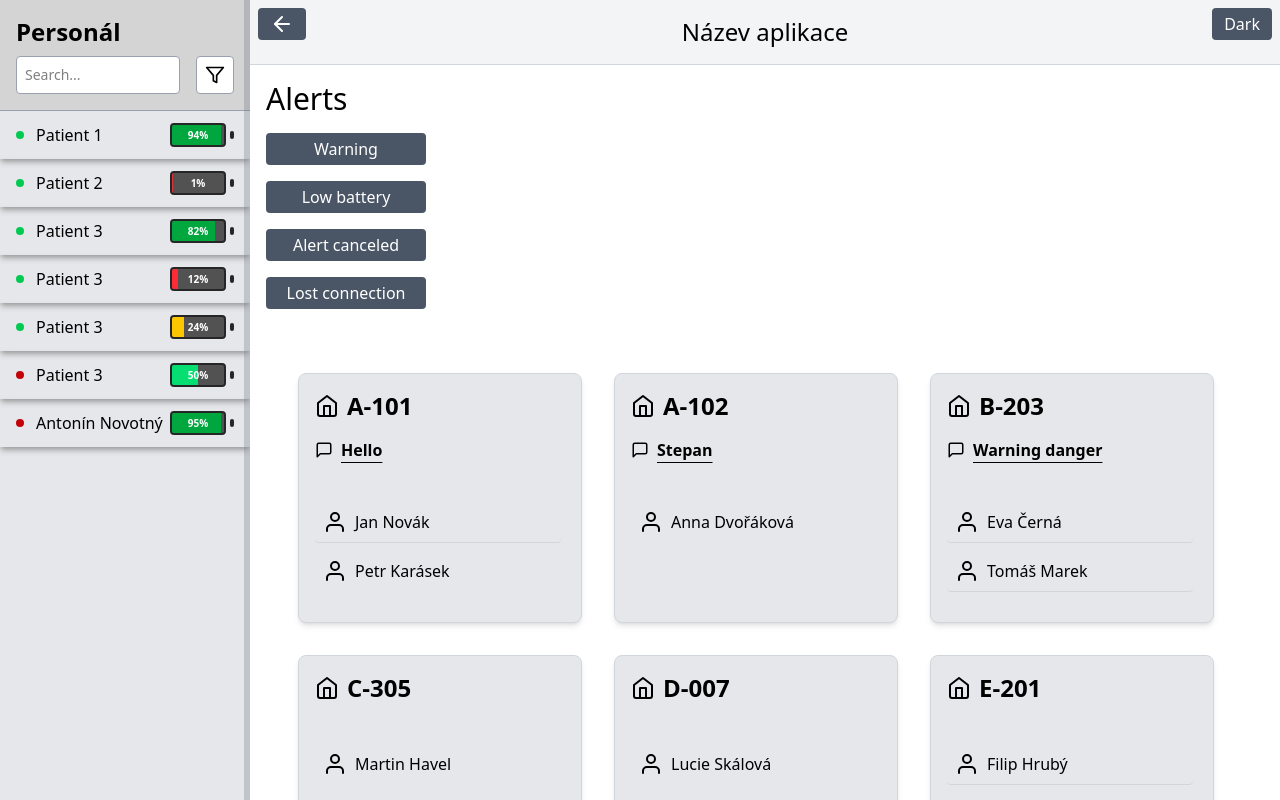
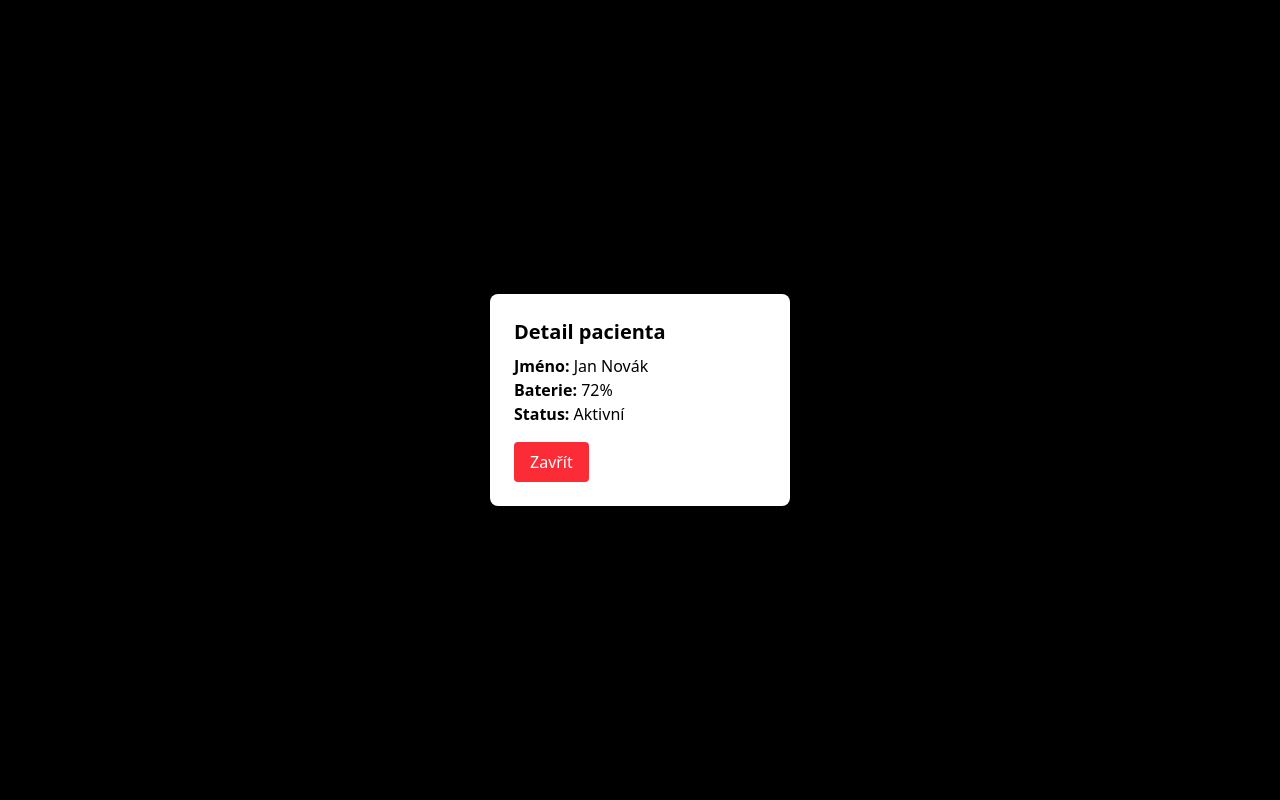
Before and after one commit to stopka007/IoT, a React (Vite) app in the folder apps/iot-app/: page / in a window 1280 px wide. Both pictures are taken after a click on the element "Jan Novák". Built offline with nearby package versions, Linux system fonts and the light colour scheme.

Commit message:
init commit

```diff
--- a/apps/iot-app/package.json
+++ b/apps/iot-app/package.json
@@ -14,6 +14,7 @@
     "@tailwindcss/vite": "^4.0.17",
     "react": "^19.0.0",
     "react-dom": "^19.0.0",
+    "react-router-dom": "^7.5.1",
     "zod": "^3.24.2"
   },
   "devDependencies": {
--- /dev/null
+++ b/apps/iot-app/src/components/PatientDetailComponent/PatientDetailComponent.tsx
@@ -0,0 +1,42 @@
+import React from "react";
+
+import { useTheme } from "../../functions/ThemeContext";
+
+interface PatientDetailProps {
+  name: string;
+  battery: number;
+  isActive: boolean;
+  onClose: () => void;
+}
+
+const PatientDetail: React.FC<PatientDetailProps> = ({ name, battery, isActive, onClose }) => {
+  const { theme } = useTheme();
+  const baseText = theme === "light" ? "text-black" : "text-white";
+  const baseBg = theme === "light" ? "bg-white" : "bg-neutral-800";
+
+  return (
+    <div className={`fixed inset-0 bg-black bg-opacity-40 flex items-center justify-center z-50`}>
+      <div className={`p-6 rounded-lg shadow-lg w-[300px] ${baseBg} ${baseText}`}>
+        <h2 className="text-xl font-bold mb-2">Detail pacienta</h2>
+        <p>
+          <strong>Jméno:</strong> {name}
+        </p>
+        <p>
+          <strong>Baterie:</strong> {battery}%
+        </p>
+        <p>
+          <strong>Status:</strong> {isActive ? "Aktivní" : "Neaktivní"}
+        </p>
+
+        <button
+          className="mt-4 px-4 py-2 rounded bg-red-500 text-white hover:bg-red-600"
+          onClick={onClose}
+        >
+          Zavřít
+        </button>
+      </div>
+    </div>
+  );
+};
+
+export default PatientDetail;
--- a/apps/iot-app/src/components/RoomsComponent/RoomsComponent.tsx
+++ b/apps/iot-app/src/components/RoomsComponent/RoomsComponent.tsx
@@ -1,9 +1,10 @@
-import React from "react";
+import React, { useState } from "react";
 
 import HomeIcon from "../../Icons/HomeIcon";
 import MessageSquareIcon from "../../Icons/MessageSquareIcon";
 import PersonIcon from "../../Icons/UserIcon";
 import { useTheme } from "../../functions/ThemeContext";
+import PatientDetail from "../PatientDetailComponent/PatientDetailComponent";
 
 interface RoomsComponentProps {
   title: string;
@@ -13,6 +14,7 @@ interface RoomsComponentProps {
 
 const RoomsComponent: React.FC<RoomsComponentProps> = ({ title, pacient, message }) => {
   const { theme } = useTheme();
+  const [selectedPatient, setSelectedPatient] = useState<string | null>(null);
 
   const baseBg = theme === "light" ? "bg-gray-200" : "bg-neutral-600";
   const baseText = theme === "light" ? "text-black" : "text-white";
@@ -43,6 +45,7 @@ const RoomsComponent: React.FC<RoomsComponentProps> = ({ title, pacient, message
         {pacient.map((name, index) => (
           <div
             key={index}
+            onClick={() => setSelectedPatient(name)}
             className={`flex duration-300  ease-in-out gap-2 mb-2 items-center px-2 py-2 overflow-x-auto rounded ${hoverBg} ${hoverText} cursor-pointer transition ${baseText}`}
           >
             <PersonIcon />
@@ -50,6 +53,14 @@ const RoomsComponent: React.FC<RoomsComponentProps> = ({ title, pacient, message
           </div>
         ))}
       </ul>
+      {selectedPatient && (
+        <PatientDetail
+          name={selectedPatient}
+          battery={Math.floor(Math.random() * 100)} // náhodně, nebo reálně pokud máš data
+          isActive={Math.random() > 0.5}
+          onClose={() => setSelectedPatient(null)}
+        />
+      )}
     </div>
   );
 };
--- a/apps/iot-app/src/components/UserList.tsx
+++ b/apps/iot-app/src/components/UserList.tsx
@@ -1,5 +1,6 @@
-import React from "react";
+import React, { useState } from "react";
 
+import PatientDetail from "../components/PatientDetailComponent/PatientDetailComponent";
 import { useTheme } from "../functions/ThemeContext";
 
 import BatteryBar from "./BatteryBar";
@@ -7,6 +8,7 @@ import { mockUsers } from "./data";
 
 const UserList: React.FC = () => {
   const { theme } = useTheme();
+  const [selectedUserIndex, setSelectedUserIndex] = useState<number | null>(null);
 
   const baseBg = theme === "light" ? "bg-gray-200" : "bg-neutral-600";
   const baseText = theme === "light" ? "text-black" : "text-white";
@@ -14,11 +16,15 @@ const UserList: React.FC = () => {
   const hoverText = theme === "light" ? "hover:text-white" : "hover:text-black";
   const shadow = theme === "light" ? "shadow-neutral-400" : "shadow-black";
 
+  const selectedUser = selectedUserIndex !== null ? mockUsers[selectedUserIndex] : null;
+
   return (
+    <>
       <ul className={`flex-1 overflow-y-auto ${baseBg}`}>
         {mockUsers.map((user, index) => (
           <li
             key={index}
+            onClick={() => setSelectedUserIndex(index)}
             className={`border-neutral-300 border-s-stone-200 ${shadow} shadow-md px-4 py-3 flex justify-between items-center ${hoverBg} cursor-pointer ${hoverText} transform-3d transition duration-400 ease-in-out ${baseText}`}
           >
             <div className="flex items-center gap-3">
@@ -29,12 +35,20 @@ const UserList: React.FC = () => {
               <span>{user.name}</span>
             </div>
 
-          <div className="flex items-center gap-1">
             <BatteryBar battery={user.battery} />
-          </div>
           </li>
         ))}
       </ul>
+
+      {selectedUser && (
+        <PatientDetail
+          name={selectedUser.name}
+          battery={selectedUser.battery}
+          isActive={selectedUser.isActive}
+          onClose={() => setSelectedUserIndex(null)}
+        />
+      )}
+    </>
   );
 };
 
```
Also changed, not shown: 1 other file (tests, documents, lock files or other folders). Lines whose indentation alone changed are shown as unchanged.
